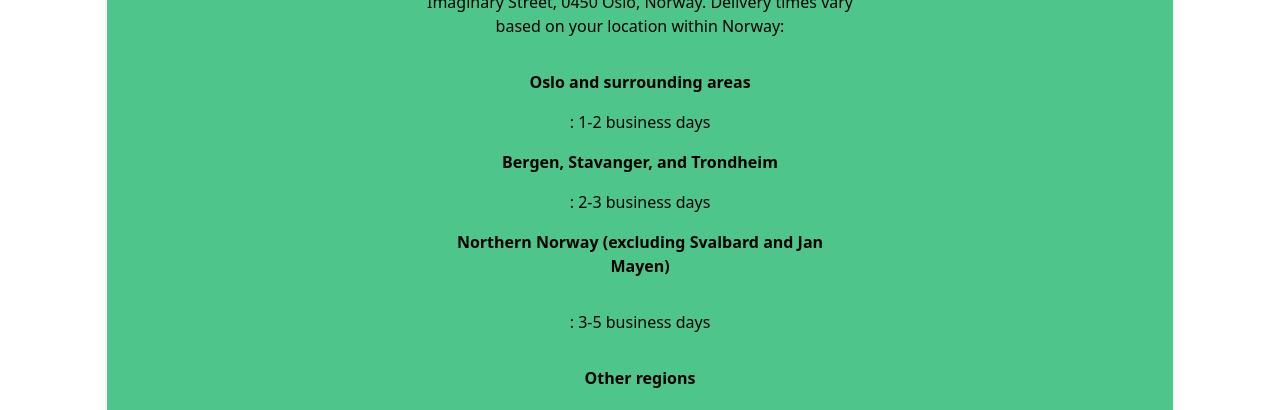
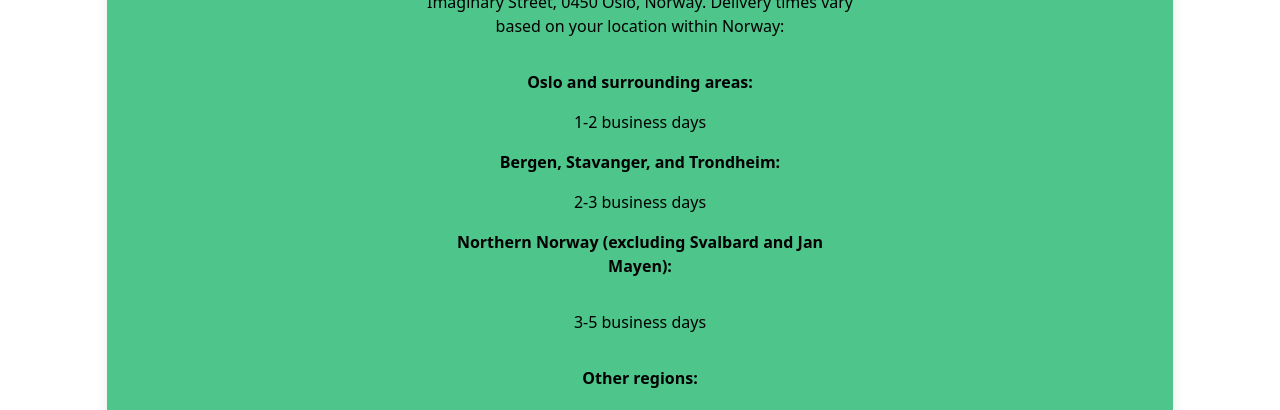
Before and after one commit to StormSkoglund/frontend-frameworks-ca, a React (Vite) app: page /checkoutsuccess in a window 1280 px wide. Shown: the part 390-800 px from the top of the page. Built offline with nearby package versions, Linux system fonts and the light colour scheme.

Commit message:
fixes minor typos in checkoutSuccess

```diff
--- a/src/pages/CheckoutSuccess.jsx
+++ b/src/pages/CheckoutSuccess.jsx
@@ -16,17 +16,17 @@ function CheckoutSuccess() {
           Street, 0450 Oslo, Norway. Delivery times vary based on your location
           within Norway:
         </p>
-        <p className="mt-4 mb-4 font-semibold">Oslo and surrounding areas</p>:
+        <p className="mt-4 mb-4 font-semibold">Oslo and surrounding areas:</p>
         1-2 business days
         <p className="mt-4 mb-4 font-semibold">
-          Bergen, Stavanger, and Trondheim
+          Bergen, Stavanger, and Trondheim:
         </p>
-        <p> : 2-3 business days</p>
+        <p> 2-3 business days</p>
         <p className="mt-4 mb-4 font-semibold">
-          Northern Norway (excluding Svalbard and Jan Mayen)
-        </p>{" "}
-        <p className="mt-4 mb-4">: 3-5 business days</p>
-        <p className="mt-4 mb-4 font-semibold">Other regions</p>: 2-4 business
+          Northern Norway (excluding Svalbard and Jan Mayen):
+        </p>
+        <p className="mt-4 mb-4"> 3-5 business days</p>
+        <p className="mt-4 mb-4 font-semibold">Other regions:</p> 2-4 business
         days
         <p className="mt-4 mb-4">
           You will receive a notification with tracking details once your parcel
```
